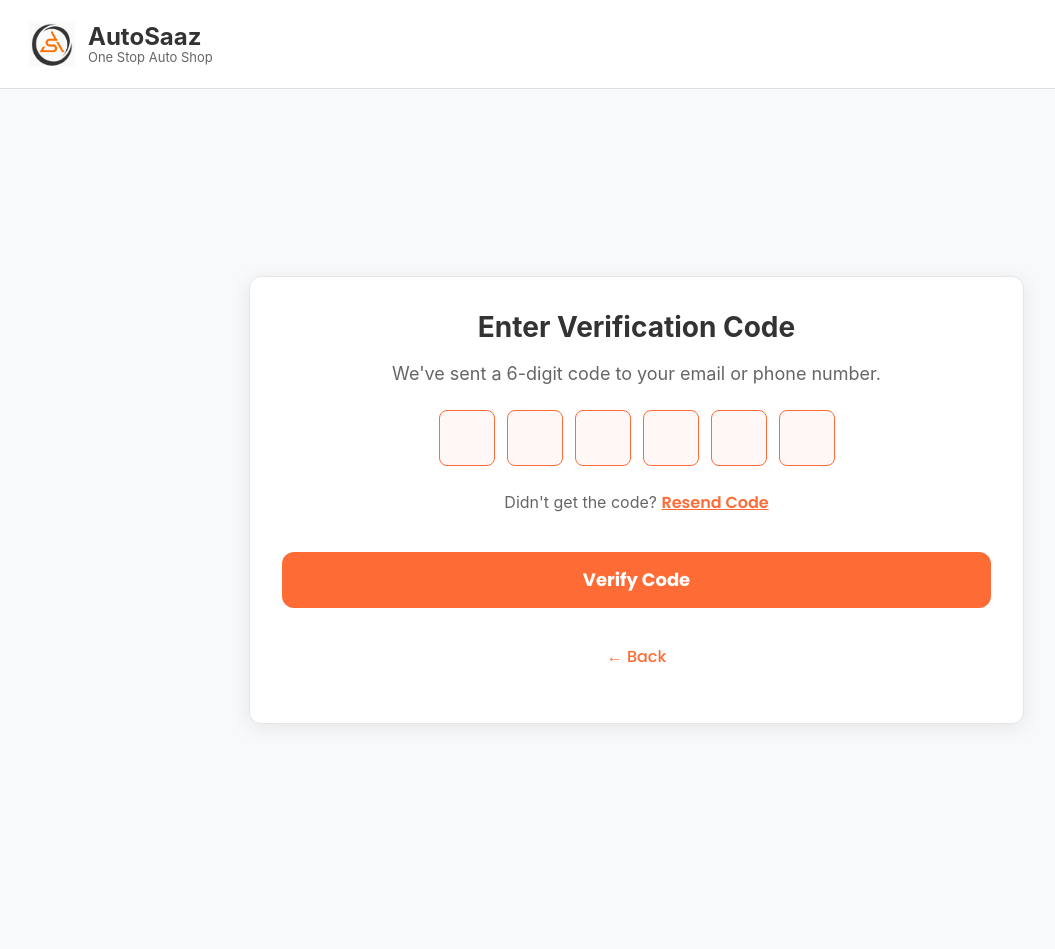
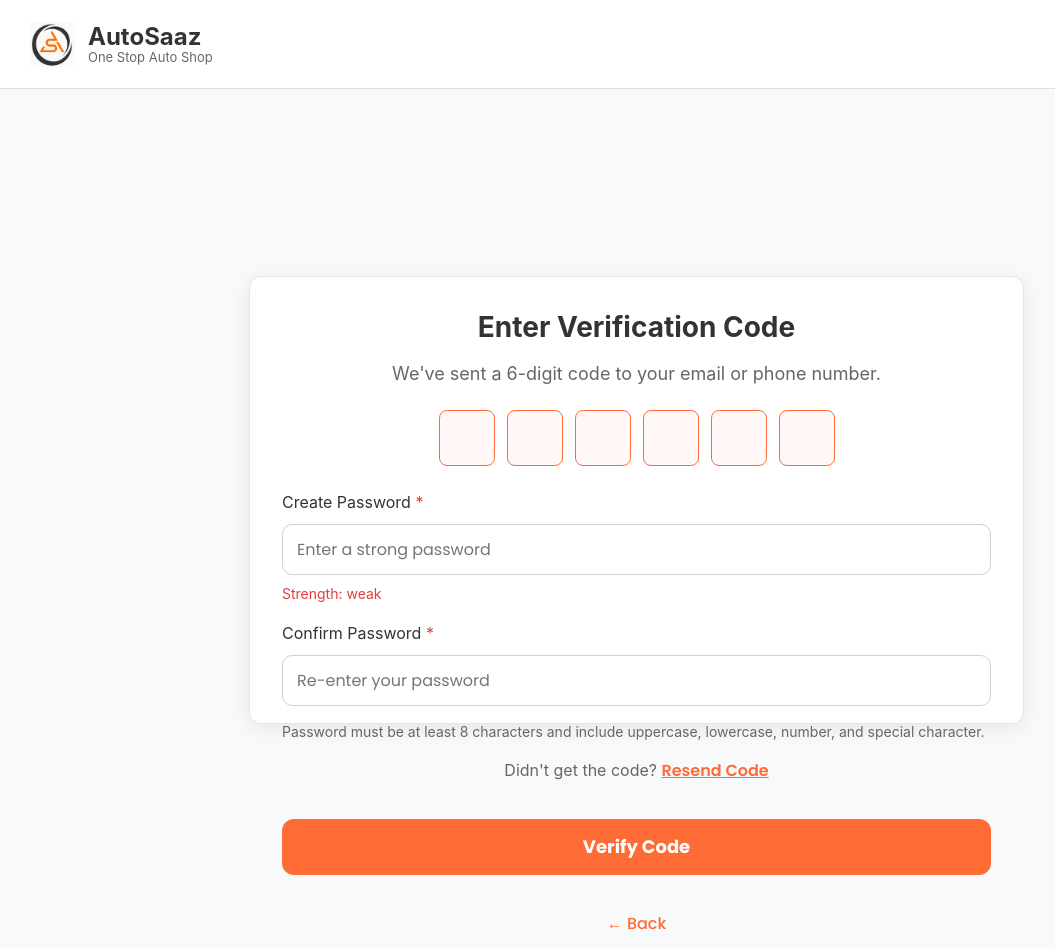
Before and after one commit to GilChiu/AutoSaaz-Garage-Client, a React (Create React App) app: page /verify-account in a window 1280 px wide. Shown: the whole page, without its empty margins (4-1059 px from the left). Before the commit the page ends 800 px from the top, so only its background shows below. Built offline with nearby package versions, Linux system fonts and the light colour scheme.

Commit message:
feat: Implement password creation and validation in VerificationPage

```diff
--- a/src/pages/VerificationPage.css
+++ b/src/pages/VerificationPage.css
@@ -219,3 +219,40 @@
 .resend-btn-verification-page:hover {
   color: #e55a2b;
 }
+
+.password-section-verification-page {
+  display: flex;
+  flex-direction: column;
+  gap: 8px;
+}
+
+.password-input-verification-page {
+  width: 100%;
+  padding: 12px 14px;
+  border: 1px solid #d0d0d0;
+  border-radius: 10px;
+  font-size: 16px;
+  font-family: 'Poppins', sans-serif;
+  transition: border-color 0.2s ease, box-shadow 0.2s ease;
+}
+
+.password-input-verification-page:focus {
+  outline: none;
+  border-color: #ff6b35;
+  box-shadow: 0 0 0 1px rgba(255, 107, 53, 0.1);
+}
+
+.password-strength-indicator {
+  font-size: 14px;
+  color: #555;
+}
+
+.password-strength-indicator.weak { color: #e53e3e; }
+.password-strength-indicator.medium { color: #d97706; }
+.password-strength-indicator.strong { color: #15803d; }
+
+.password-requirements-verification-page {
+  font-size: 14px;
+  color: #666;
+  line-height: 1.4;
+}
--- a/src/pages/VerificationPage.jsx
+++ b/src/pages/VerificationPage.jsx
@@ -3,15 +3,18 @@ import { useNavigate } from 'react-router-dom';
 import { useRegistration } from '../context/RegistrationContext';
 import { useAuth } from '../context/AuthContext';
 import { verifyRegistration, resendOTP } from '../services/registrationApi';
-import { validateOTP } from '../utils/registrationValidation';
+import { validateOTP, validatePassword, validatePasswordConfirmation, getPasswordStrength } from '../utils/registrationValidation';
 import './VerificationPage.css';
 
 const VerificationPage = () => {
     const [verificationCode, setVerificationCode] = useState(['', '', '', '', '', '']);
+    const [password, setPassword] = useState('');
+    const [confirmPassword, setConfirmPassword] = useState('');
     const [error, setError] = useState('');
     const [loading, setLoading] = useState(false);
     const [resendLoading, setResendLoading] = useState(false);
     const [resendSuccess, setResendSuccess] = useState(false);
+    const [passwordStrength, setPasswordStrength] = useState('weak');
     const { resetRegistration } = useRegistration();
     const { loginWithToken } = useAuth();
     const navigate = useNavigate();
@@ -81,12 +84,27 @@ const VerificationPage = () => {
             return;
         }
 
+        // Validate password strength and confirmation
+        const passwordError = validatePassword(password);
+        if (passwordError) {
+            setError(passwordError);
+            setLoading(false);
+            return;
+        }
+
+        const confirmError = validatePasswordConfirmation(password, confirmPassword);
+        if (confirmError) {
+            setError(confirmError);
+            setLoading(false);
+            return;
+        }
+
         try {
 
 
 
             // Call the real backend verification API
-            const response = await verifyRegistration(codeString);
+            const response = await verifyRegistration(codeString, password);
 
             if (response && response.success) {
 
@@ -230,6 +248,40 @@ const VerificationPage = () => {
                                 ))}
                             </div>
 
+                            <div className="password-section-verification-page">
+                                <label>Create Password <span className="required-asterisk-verification-page">*</span></label>
+                                <input
+                                    type="password"
+                                    value={password}
+                                    onChange={(e) => {
+                                        setPassword(e.target.value);
+                                        setPasswordStrength(getPasswordStrength(e.target.value));
+                                    }}
+                                    placeholder="Enter a strong password"
+                                    className="password-input-verification-page"
+                                    autoComplete="new-password"
+                                />
+                                <div className={`password-strength-indicator ${passwordStrength}`}>
+                                    Strength: {passwordStrength}
+                                </div>
+                            </div>
+
+                            <div className="password-section-verification-page">
+                                <label>Confirm Password <span className="required-asterisk-verification-page">*</span></label>
+                                <input
+                                    type="password"
+                                    value={confirmPassword}
+                                    onChange={(e) => setConfirmPassword(e.target.value)}
+                                    placeholder="Re-enter your password"
+                                    className="password-input-verification-page"
+                                    autoComplete="new-password"
+                                />
+                            </div>
+
+                            <div className="password-requirements-verification-page">
+                                <p>Password must be at least 8 characters and include uppercase, lowercase, number, and special character.</p>
+                            </div>
+
                             <div className="resend-section-verification-page">
                                 <span>Didn't get the code? </span>
                                 <button
--- a/src/services/registrationApi.js
+++ b/src/services/registrationApi.js
@@ -138,10 +138,10 @@ export const registerStep3 = async (companyLegalName, emiratesIdUrl, tradeLicens
 };
 
 /**
- * Step 4: Verification with OTP (NO PASSWORD)
- * Verifies OTP and returns auth tokens
+ * Step 4: Verification with OTP and password
+ * Verifies OTP, sets user password, and returns auth tokens
  */
-export const verifyRegistration = async (code) => {
+export const verifyRegistration = async (code, password) => {
   try {
     const sessionId = localStorage.getItem('registrationSessionId');
 
@@ -155,6 +155,7 @@ export const verifyRegistration = async (code) => {
       body: JSON.stringify({
         sessionId,
         code,
+        password,
       }),
     });
 
@@ -178,10 +179,6 @@ export const verifyRegistration = async (code) => {
       }
       if (data.data.user) {
         localStorage.setItem('user', JSON.stringify(data.data.user));
-      }
-      // Save generated password if available (development mode)
-      if (data.data.generatedPassword) {
-        localStorage.setItem('userGeneratedPassword', data.data.generatedPassword);
       }
     }
 
```
